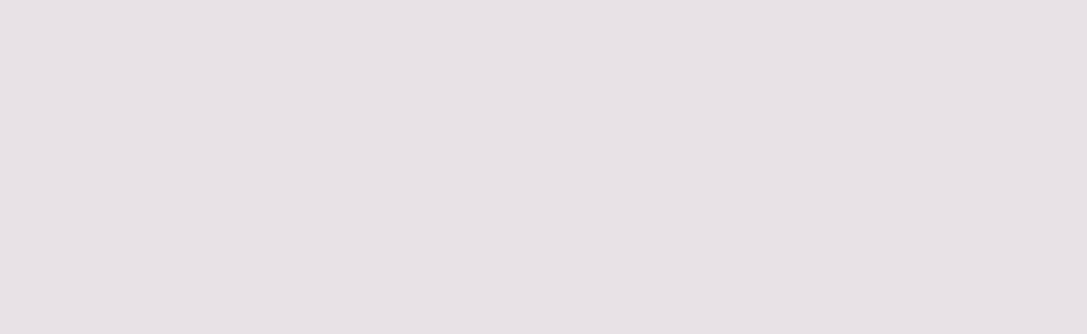
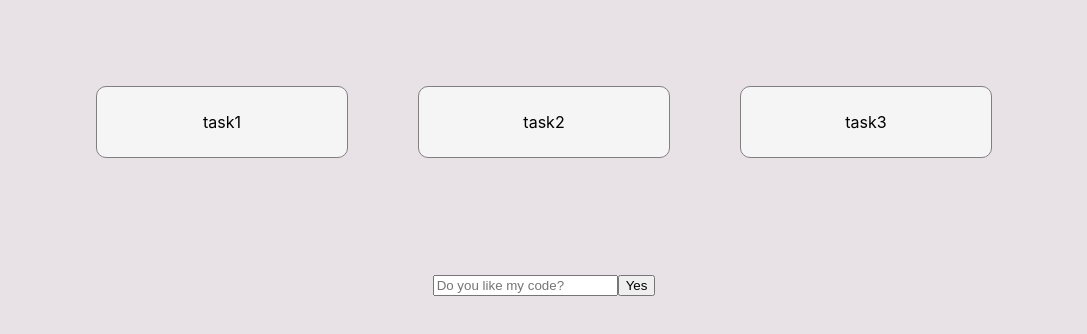
Before and after one commit to Nayopes/Sepoyan-Mariam-React, a React (Create React App) app: page / in a window 1280 px wide. Shown: the part 750-1084 px from the top of the page, without its empty margins (96-1183 px from the left). Before the commit the page ends 800 px from the top, so only its background shows below. Built offline with nearby package versions, Linux system fonts and the light colour scheme.

Commit message:
Homeework 5

```diff
--- a/src/App.js
+++ b/src/App.js
@@ -4,7 +4,8 @@ import './App.css'
 // import Text from './Components/secondComp'
 // import Thanks from './Components/thirdComp'
 import Card from './Components/Card'
-import Counter from "./Components/Counter";
+import Counter from "./Components/Counter"
+import ToDo from './Components/ToDo'
 
 function App() {
   const card1 = {
@@ -34,6 +35,7 @@ function App() {
         <Card title={card3.imgTitle} img={card3.imgUrl} imgAlt={card3.imgAlt} text={card3.imgText} />
       </div>
       <Counter />
+      <ToDo />
     </div>
   )
 }
--- /dev/null
+++ b/src/Components/Task.js
@@ -0,0 +1,9 @@
+
+function Task ({task}) {
+    return(
+        <p className = "task_wrapper">
+            {task}
+        </p>
+    )
+}
+export default Task
--- /dev/null
+++ b/src/Components/ToDo.js
@@ -0,0 +1,34 @@
+import React from 'react'
+import Task from './Task'
+
+ class ToDo extends React.Component {
+    state = {
+        tasks: ['task1', 'task2', 'task3']
+    }
+    render(){
+        const Tasks = this.state.tasks.map((task, index) => {
+            return (
+                <p key={index} className="task">
+                    {task}
+                </p>
+            )
+        })
+        return(
+            <div>
+                <div>
+                   <Task task={Tasks}/>
+                </div>
+                <div>
+                    <input
+                        type="text"
+                        placeholder="Do you like my code?"
+                    />
+                    <button>Yes</button>
+                </div>
+            </div>
+
+        )
+    }
+}
+
+export default ToDo
--- a/src/Components/firstComp.css
+++ /dev/null
@@ -1,5 +0,0 @@
-.Welcome{
-    background-color:#370025;
-    color: #dbc9d5;
-    text-align: center;
-}
--- a/src/index.css
+++ b/src/index.css
@@ -6,6 +6,7 @@ body {
   -webkit-font-smoothing: antialiased;
   -moz-osx-font-smoothing: grayscale;
   background-color: #e8e2e6;
+  height: 1300px;
 }
 
 code {
@@ -32,3 +33,16 @@ h2{
   color: #5d4856;
   text-align: center;
 }
+.task{
+  width: 200px;
+  padding: 25px;
+  border: 1px solid grey;
+  border-radius: 10px;
+  background-color: #f5f5f5;
+}
+.task_wrapper {
+  display: flex;
+  justify-content: space-between;
+  width: 70%;
+  margin: 100px auto;
+}
```
Also changed, not shown: src/Components/firstComp.js (deleted, +0 -13 lines), src/Components/secondComp.js (deleted, +0 -10 lines), src/Components/thirdComp.js (deleted, +0 -9 lines), 1 other file (tests, documents, lock files or other folders).
